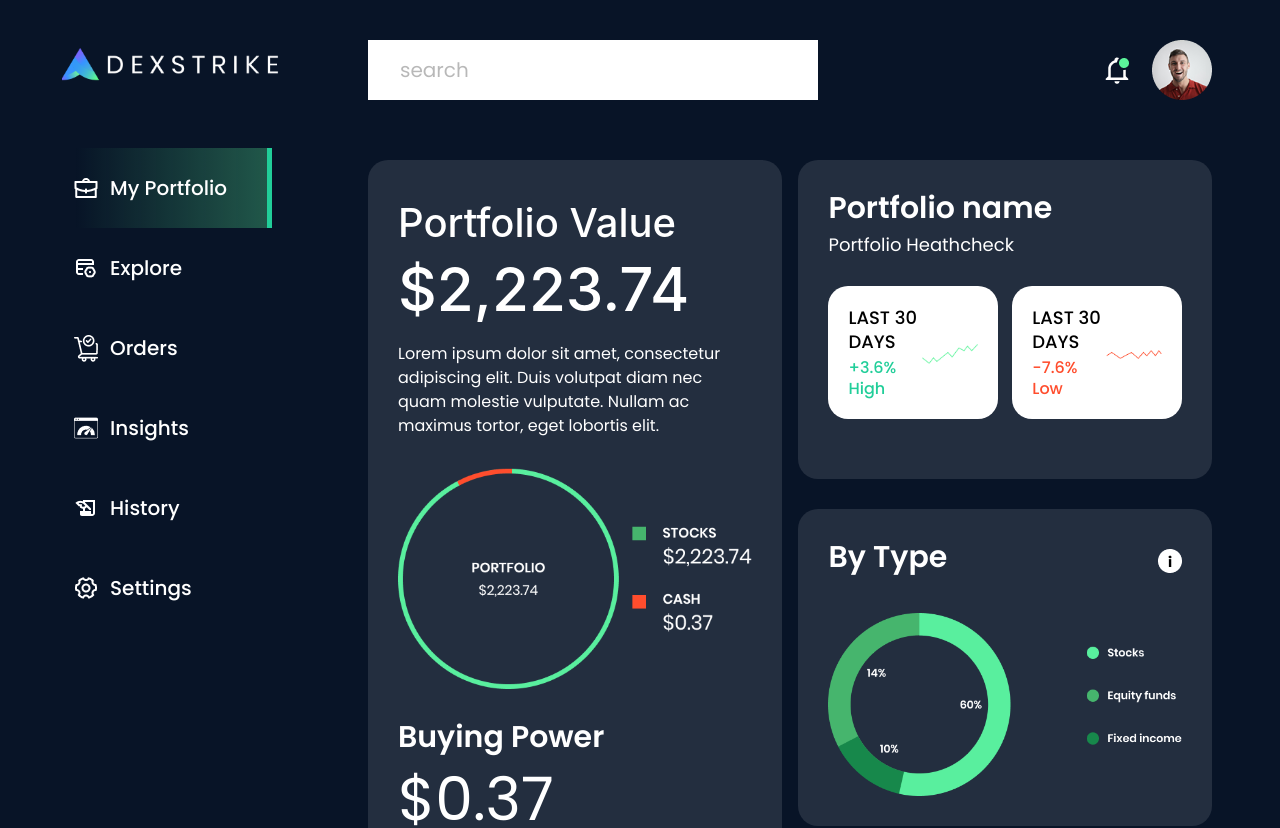
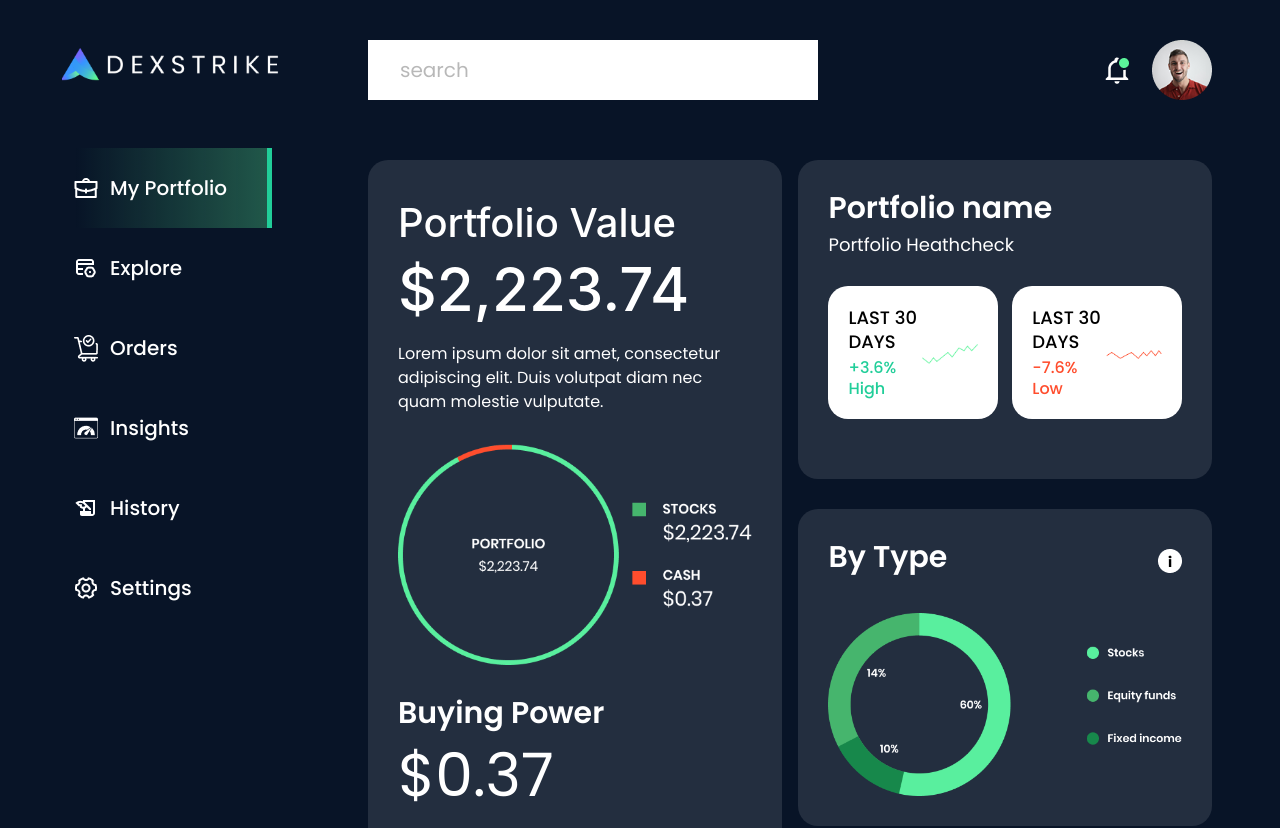
Before and after one commit to tarunkumar2112/decstrike, a React (Create React App) app: page /portfolio in a window 1280 px wide. Shown: the top 828 px of the page. Built offline with nearby package versions, Linux system fonts and the light colour scheme.

Commit message:
text remoed

```diff
--- a/src/components/pages/portfolio.js
+++ b/src/components/pages/portfolio.js
@@ -44,7 +44,7 @@ let toggleClasscheck = btnstate ? 'show' : 'hide';
                 <h1>Portfolio Value</h1>
                 <h1 className='price'>$2,223.74</h1>
                 <p>
-                Lorem ipsum dolor sit amet, consectetur adipiscing elit. Duis volutpat diam nec quam molestie vulputate. Nullam ac maximus tortor, eget lobortis elit.
+                Lorem ipsum dolor sit amet, consectetur adipiscing elit. Duis volutpat diam nec quam molestie vulputate.
                 </p>
                <div className='graphone'>
                 <img
```
